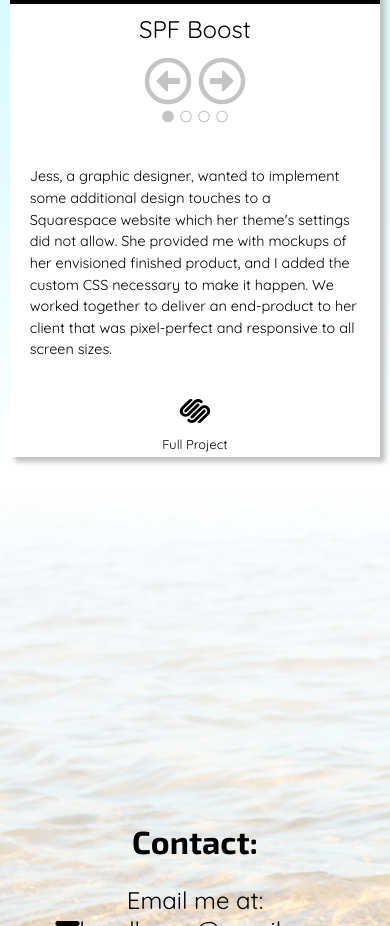
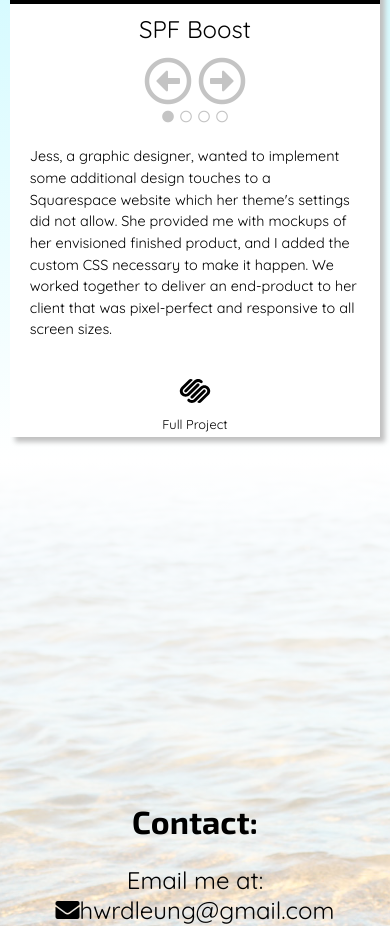
Before and after one commit to hwrdleung/portfolio, a plain HTML site: page index.html in a window 390 px wide. Shown: the part 4685-5611 px from the top of the page. Drawn offline with Linux system fonts and the light colour scheme.

Commit message:
Improved spacing of work viewer in mobile view

```diff
--- a/style.css
+++ b/style.css
@@ -512,7 +512,7 @@ section {
     }
 
     #work-description-container p{
-        margin: 20px auto 0 auto;
+        margin: 0 auto;
         padding: 20px;
         font-size: 0.9rem;
     }
```
